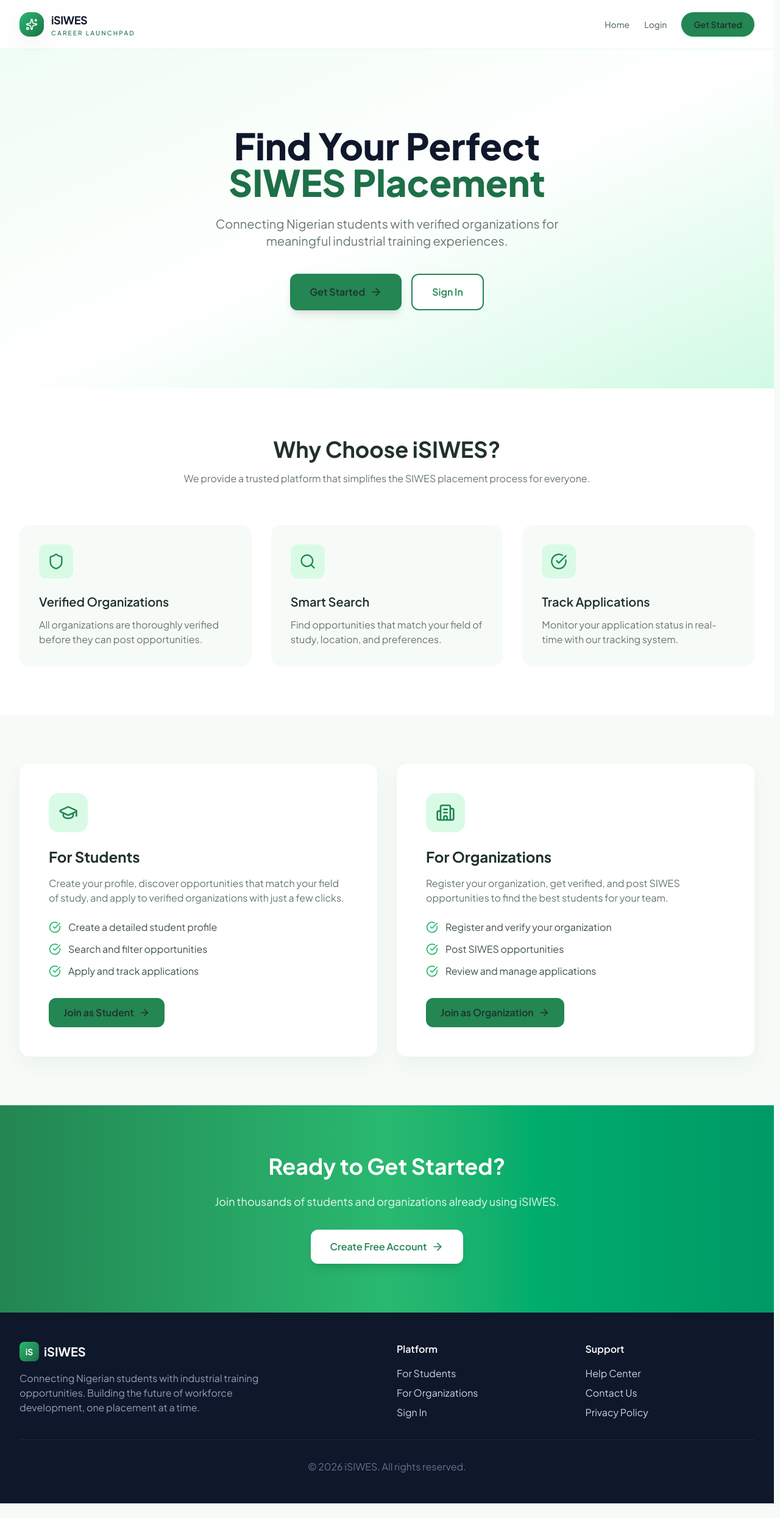
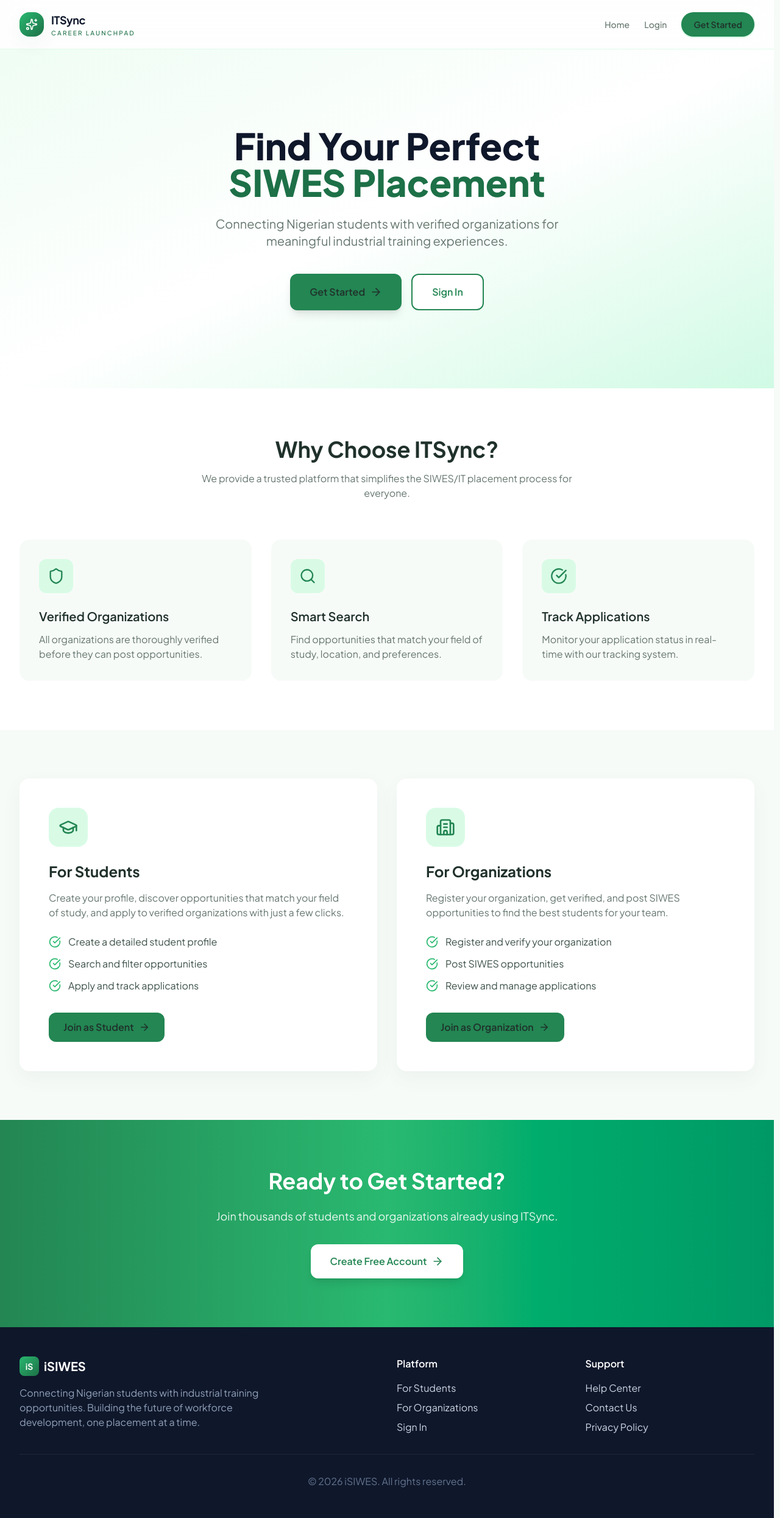
Before and after one commit to Simply-Incognito/ITSync, a React (Vite) app in the folder frontend/: page / in a window 1280 px wide. Shown: the whole page at 61% size. Before the commit the page ends 2466 px from the top, so only its background shows below. Built offline with nearby package versions, Linux system fonts and the light colour scheme.

Commit message:
fix(frontend): update branding references from iSIWES to ITSync in multiple components

```diff
--- a/frontend/index.html
+++ b/frontend/index.html
@@ -5,8 +5,8 @@
     <link rel="icon" type="image/svg+xml" href="/vite.svg" />
     <meta name="viewport" content="width=device-width, initial-scale=1.0" />
     <meta name="theme-color" content="#f7fbf8" />
-    <meta name="description" content="Find and manage SIWES industrial training placements with iSIWES." />
-    <title>iSIWES — Industrial Training, made easier</title>
+    <meta name="description" content="Find and manage SIWES industrial training placements with ITSync." />
+    <title>ITSync — Industrial Training, made easier</title>
     <link rel="preconnect" href="https://fonts.googleapis.com" />
     <link rel="preconnect" href="https://fonts.gstatic.com" crossorigin />
     <link
--- a/frontend/src/components/Navbar.tsx
+++ b/frontend/src/components/Navbar.tsx
@@ -22,13 +22,13 @@ export default function Navbar() {
         <Link
           to={isAuthenticated ? dashboardLink : '/'}
           className="flex items-center gap-3"
-          aria-label={isAuthenticated ? 'iSIWES dashboard' : 'iSIWES home'}
+          aria-label={isAuthenticated ? 'ITSync dashboard' : 'ITSync home'}
         >
           <div className="flex h-10 w-10 items-center justify-center rounded-2xl bg-gradient-to-br from-primary-500 to-primary-700 shadow-sm shadow-primary-200">
             <Sparkles className="h-5 w-5 text-white" />
           </div>
           <div>
-            <div className="text-lg font-bold tracking-tight text-slate-900">iSIWES</div>
+            <div className="text-lg font-bold tracking-tight text-slate-900">ITSync</div>
             <div className="text-[10px] font-medium uppercase tracking-[0.22em] text-primary-700">
               Career Launchpad
             </div>
--- a/frontend/src/pages/Home.tsx
+++ b/frontend/src/pages/Home.tsx
@@ -70,10 +70,10 @@ export default function Home() {
         <div className="max-w-7xl mx-auto px-4 sm:px-6 lg:px-8">
           <motion.div {...fadeUp} className="text-center mb-16">
             <h2 className="text-3xl md:text-4xl font-bold text-slate-800 mb-4">
-              Why Choose iSIWES?
+              Why Choose ITSync?
             </h2>
             <p className="text-slate-600 max-w-2xl mx-auto">
-              We provide a trusted platform that simplifies the SIWES placement process for everyone.
+              We provide a trusted platform that simplifies the SIWES/IT placement process for everyone.
             </p>
           </motion.div>
 
@@ -193,7 +193,7 @@ export default function Home() {
               Ready to Get Started?
             </h2>
             <p className="text-white/90 text-lg mb-8">
-              Join thousands of students and organizations already using iSIWES.
+              Join thousands of students and organizations already using ITSync.
             </p>
             <Link
               to="/register"
--- a/frontend/src/pages/NotFound.tsx
+++ b/frontend/src/pages/NotFound.tsx
@@ -11,7 +11,7 @@ export default function NotFound() {
         className="text-center"
       >
         <h1 className="text-6xl font-bold text-primary-600 mb-4">404</h1>
-        <h2 className="text-2xl font-semibold text-slate-800 mb-2">Page Not Found</h2>
+        <h2 className="text-2xl font-semibold text-slate-800 mb-2">How did you get here?</h2>
         <p className="text-slate-600 mb-8">
           The page you're looking for doesn't exist or has been moved.
         </p>
```
